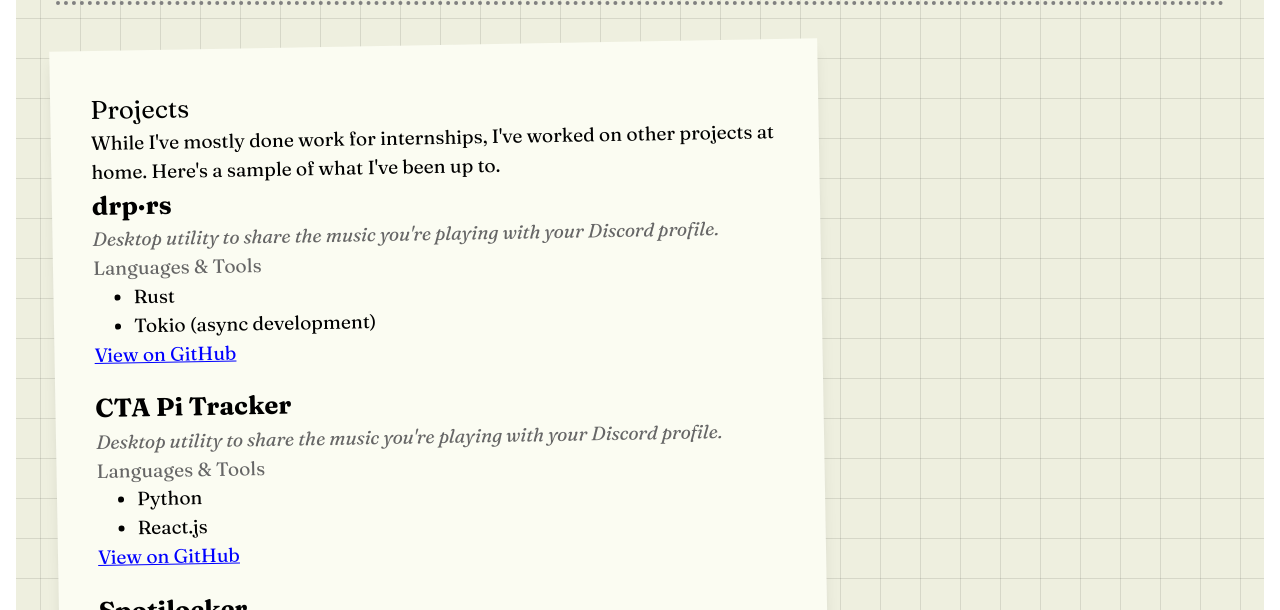
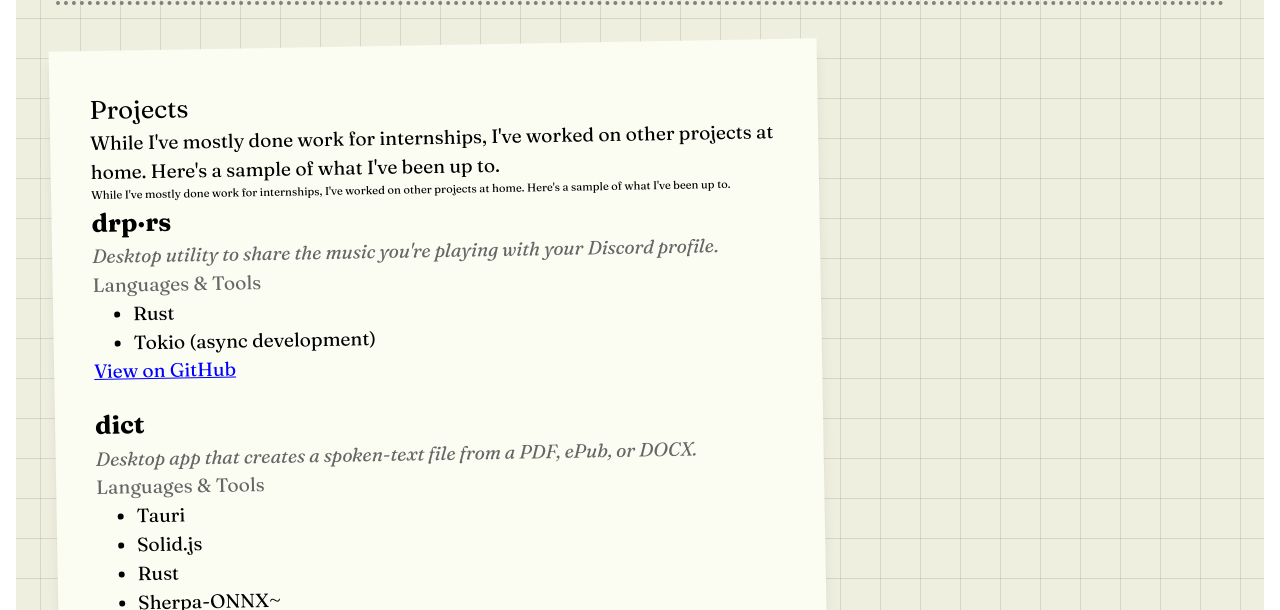
Before and after one commit to js5253/personal-website, an Eleventy site: page src/projects.html in a window 1280 px wide. Shown: the part 342-952 px from the top of the page. Built offline with nearby package versions, Linux system fonts and the light colour scheme; Eleventy itself is replaced by a stand-in of ours; files that its build step writes are made by us from their sources; no server answers.

Commit message:
small update

```diff
--- a/src/css/styles.css
+++ b/src/css/styles.css
@@ -111,3 +111,6 @@ header {
         flex-direction: row;
     }
 }
+.smaller {
+    font-size: .7rem;
+}
--- a/src/projects.html
+++ b/src/projects.html
@@ -4,6 +4,7 @@ layout: layout.html
 
 <h3>Projects</h3>
 <p>While I've mostly done work for internships, I've worked on other projects at home. Here's a sample of what I've been up to.</p>
+<p class="smaller">While I've mostly done work for internships, I've worked on other projects at home. Here's a sample of what I've been up to.</p>
 <div class="project">
 <h4>drp·rs</h4>
 <p class="tagline">Desktop utility to share the music you're playing with your Discord profile.</p>
@@ -15,12 +16,14 @@ layout: layout.html
 <a href="#">View on GitHub</a>
 </div>
 <div class="project">
-<h4>CTA Pi Tracker</h4>
-<p class="tagline">Desktop utility to share the music you're playing with your Discord profile.</p>
+<h4>dict</h4>
+<p class="tagline">Desktop app that creates a spoken-text file from a PDF, ePub, or DOCX.</p>
 <h5>Languages & Tools</h5>
 <ul>
-    <li>Python</li>
-    <li>React.js</li>
+    <li>Tauri</li>
+    <li>Solid.js</li>
+    <li>Rust</li>
+    <li>Sherpa-ONNX~</li>
 </ul>
 <a href="#">View on GitHub</a>
 </div>
```
